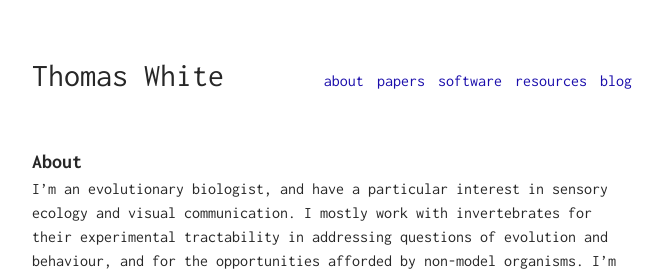
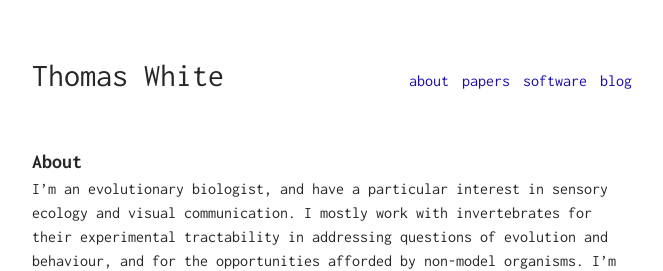
Before and after one commit to thomased/thomased.github.io, a Jekyll site: the page built from index.md, in a window 1280 px wide. Shown: the top 271 px of the page, without its empty margins (308-971 px from the left). Built offline with Jekyll 4.4.1, drawn with Linux system fonts in a browser that asks for light colours; our own code applies the rules of GitHub Pages for plain Markdown files.

Commit message:
Reshuffle

```diff
--- a/_data/navigation.yml
+++ b/_data/navigation.yml
@@ -7,8 +7,5 @@
 - title: software
   url: /software
 
-- title: resources
-  url: /resources
-
 - title: blog
   url: /blog
```
